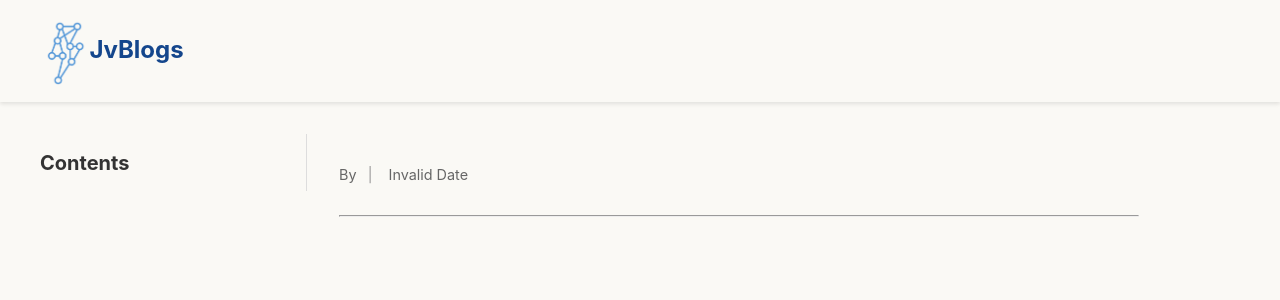
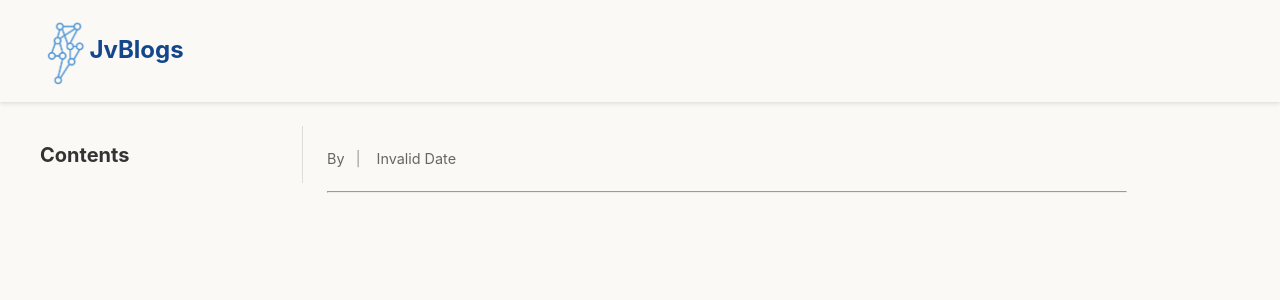
Before and after one commit to JvThunder/my-react-blog-app, a React (Create React App) app: page /post/1 in a window 1280 px wide. Shown: the top 300 px of the page. Built offline with nearby package versions, Linux system fonts and the light colour scheme.

Commit message:
update header

```diff
--- a/src/BlogPost.css
+++ b/src/BlogPost.css
@@ -1,17 +1,17 @@
 .blog-container {
     display: flex;
     max-width: 1200px;
-    margin: 2rem auto;
-    padding: 0 1rem;
-    gap: 2rem;
+    margin: 1.5rem auto;
+    padding: 0 0.75rem;
+    gap: 1.5rem;
 }
 
 .toc {
     flex: 0 0 250px;
     position: sticky;
-    top: 2rem;
+    top: 1.5rem;
     height: fit-content;
-    padding-right: 1rem;
+    padding-right: 0.75rem;
     border-right: 1px solid #ddd;
 }
 
@@ -48,11 +48,11 @@
 }
 
 .blog-header {
-    margin-bottom: 2rem;
+    margin-bottom: 1.5rem;
 }
 
 .blog-header h1 {
-    font-size: 2.5rem;
+    font-size: 2.2rem;
     font-weight: bold;
     color: #333;
     margin-bottom: 0.5rem;
@@ -70,27 +70,27 @@
 .blog-post h5,
 .blog-post h6 {
     color: #333;
-    margin-top: 2rem;
-    margin-bottom: 1rem;
-    scroll-margin-top: 2rem;
+    margin-top: 1.5rem;
+    margin-bottom: 0.75rem;
+    scroll-margin-top: 1.5rem;
 }
 
 .blog-post h1 {
-    font-size: 2rem;
+    font-size: 1.8rem;
     font-weight: bold;
     color: #333;
     margin-bottom: 1rem;
 }
 
 .blog-post h2 {
-    font-size: 1.5rem;
+    font-size: 1.35rem;
     font-weight: bold;
     color: #333;
     margin-bottom: 1rem;
 }
 
 .blog-post h3 {
-    font-size: 1.25rem;
+    font-size: 1.15rem;
     font-weight: bold;
     color: #333;
     margin-bottom: 1rem;
@@ -98,8 +98,8 @@
 
 .blog-post p {
     color: #444;
-    line-height: 1.7;
-    margin-bottom: 1.5rem;
+    line-height: 1.6;
+    margin-bottom: 1.2rem;
     font-size: 1.05rem;
 }
 
@@ -181,14 +181,14 @@
 .blog-post ol {
     font-family: inherit;
     color: #444;
-    line-height: 1.7;
-    margin: 0 0 1.5rem 0;
-    padding-left: 2em;
+    line-height: 1.6;
+    margin: 0 0 1.2rem 0;
+    padding-left: 1.5em;
     font-size: 1.05rem;
 }
 
 .blog-post li {
-    margin-bottom: 0.5rem;
+    margin-bottom: 0.4rem;
 }
 
 .blog-post li p {
```
